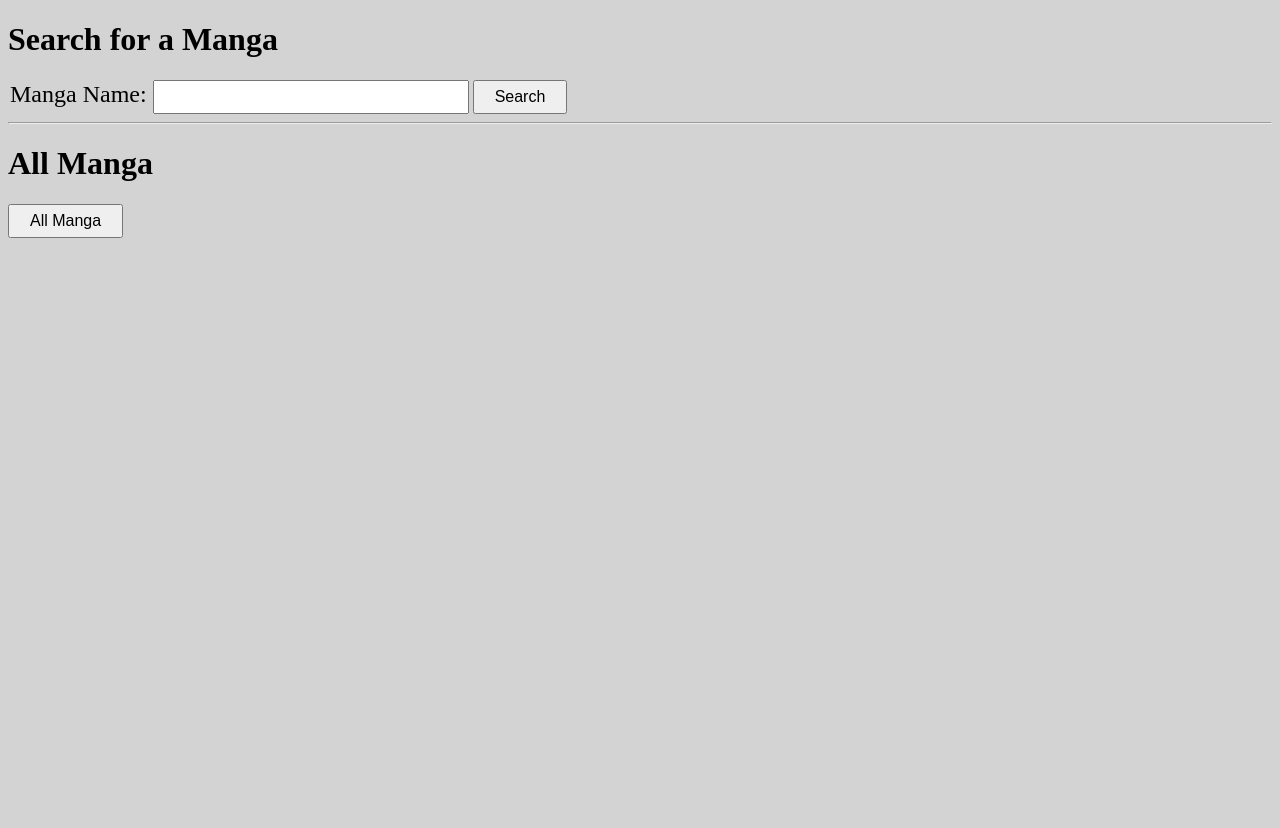
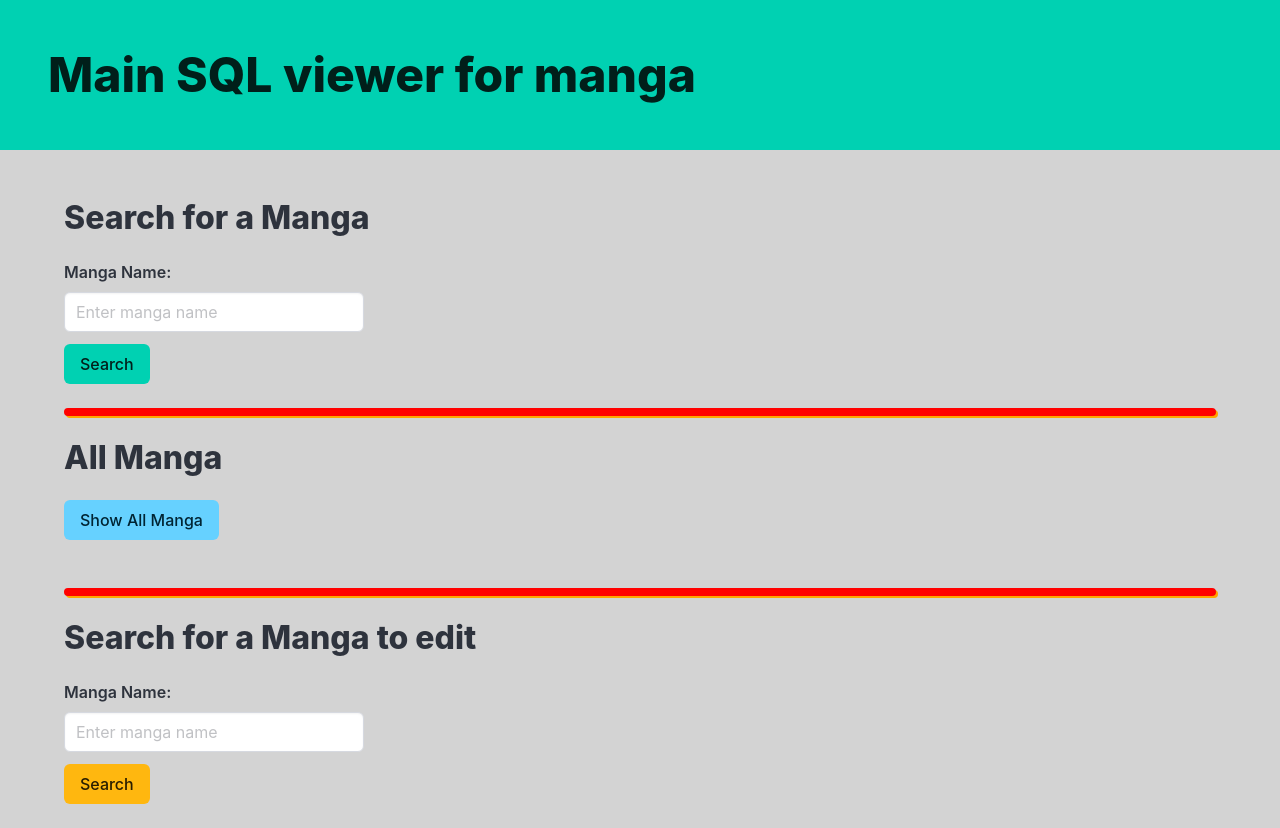
Before and after one commit to yourzon/HomeAnime-web, a Flask app: page / in a window 1280 px wide. Before the commit the page ends 238 px from the top, so only its background shows below. Run offline with Flask 3, Linux system fonts and the light colour scheme; some libraries are stand-ins or nearby versions.

Commit message:
-remove old app -added static custom css folder -add static js folder -redid html template to use bulma css more -added static image in case api get no image -all_manga template use different table -manga template show with a card - app.py: - added more task todo - redid get_image_url to be entry point for image - added other route for manga from all manga

```diff
--- a/app.py
+++ b/app.py
@@ -13,19 +13,28 @@ app.config['MYSQL_PASSWORD'] = 'password'
 app.config['MYSQL_DB'] = 'mangaweb'
 
 mysql = MySQL(app)
+static_image = "/static/images/no_image.png"
 
 #TODO:
-#- Add filtering to the table in all_manga.html (javascript)
-#- Add skin to manga.html and index.html (pure css or bootstrap?)
+#- Add skin to manga.html and index.html (pure css or bootstrap?) more needed
 #- Cleanup backend python
+#- add a way to edit SQL entry (later)
+#- add more comment to js and python code
+#- make SQL connexion using os variable
+#- make SQL command more streamline
 #-
 
 def get_image_url(manga_id):
-    # API URL to get the chapter details (images)
+        # API URL to get the chapter details (images)
     url = f"https://api.mangadex.org/manga/{manga_id}"
 
-    # Fetch the data from the MangaDex API
-    response = requests.get(url)
+    try:
+        # Fetch the data from the MangaDex API
+        response = requests.get(url)
+        response.raise_for_status()  # Raise an HTTPError for bad responses (4xx and 5xx)
+    except requests.exceptions.RequestException as e:
+        return static_image
+
     manga_data = response.json()
 
     for relationship in manga_data['data']['relationships']:
@@ -33,7 +42,7 @@ def get_image_url(manga_id):
             cover_art_id = relationship['id']
             break
 
-    if cover_art_id:
+    try:
         cover_url = f"https://api.mangadex.org/cover/{cover_art_id}"
         response = requests.get(cover_url)
         cover_response = response.json()
@@ -41,9 +50,12 @@ def get_image_url(manga_id):
 
         base_url = "https://uploads.mangadex.org/covers"
         full_image_url = f"{base_url}/{manga_id}/{file_name}.256.jpg"
-    return full_image_url
 
+        proxy_url = url_for('proxy_image', manga_id=manga_id) +f"?image_url={full_image_url}"
 
+        return proxy_url
+    except requests.exceptions.RequestException as e:
+        return f"Error fetching image: {e}", 500
 
 
 @app.route('/')
@@ -69,23 +81,45 @@ def search_manga():
     MangaRow = namedtuple("MangaRow", columns)
     manga = MangaRow(*row)
 
-    # Use a proxy URL for the image
-    proxy_url = url_for('proxy_image', manga_id=manga.id_manga)
+    image_url = get_image_url(manga.id_manga)
 
     # Render the manga page with the proxy URL
-    return render_template('manga.html', manga=manga, image_url=proxy_url)
+    return render_template('manga.html', manga=manga, image_url=image_url)
+
+
+@app.route('/manga/<manga_id>')
+def manga_details(manga_id):
+
+    # Fetch manga details by ID from the database
+    cursor = mysql.connection.cursor()
+    cursor.execute("SELECT * FROM manga WHERE id_manga = %s", (manga_id,))
+    row = cursor.fetchone()
+
+    if not row:
+        cursor.close()
+        return "Manga not found."
+
+    # Get column names from the cursor
+    columns = [col[0] for col in cursor.description]
+    cursor.close()
+
+    # Create a namedtuple based on the column names and return the data
+    MangaRow = namedtuple("MangaRow", columns)
+    manga = MangaRow(*row)
+
+    image_url = get_image_url(manga_id)
+
+    return render_template('manga.html', manga=manga, image_url=image_url)
 
 
 @app.route('/proxy-image/<manga_id>')
 def proxy_image(manga_id):
-    # Logic to fetch the image URL for the given manga ID
-    full_image_url = get_image_url(manga_id)
-    if not full_image_url:
-        return "Image not found.", 404
+    # fetch image_url from url paramater
+    image_url = request.args.get('image_url')
 
     try:
         # Fetch the image from the URL
-        response = requests.get(full_image_url, stream=True)
+        response = requests.get(image_url, stream=True)
         response.raise_for_status()  # Raise an HTTPError for bad responses (4xx and 5xx)
 
         # Serve the image through the proxy
@@ -95,6 +129,7 @@ def proxy_image(manga_id):
         )
     except requests.exceptions.RequestException as e:
         return f"Error fetching image: {e}", 500
+
 
 @app.route('/all', methods=['POST'])
 def show_all_manga():
@@ -110,7 +145,7 @@ def show_all_manga():
     all_manga = [MangaRows(*row) for row in rows]
 
     # Render a template to show all manga
-    return render_template('all_manga.html', manga_list=all_manga)
+    return render_template('all_manga.html', manga_list=all_manga, columns=columns)
 
 if __name__ == '__main__':
     app.run(debug=True)
--- /dev/null
+++ b/static/custom-css/index.css
@@ -0,0 +1,12 @@
+body {
+    background-color: lightgray;
+}
+.container {
+    margin-top: 50px;
+    min-height: 600px;
+}
+hr.custom {
+    border: 4px solid red;
+    border-radius: 5px;
+    box-shadow:2px 2px 0px orange;
+}
--- a/templates/index.html
+++ b/templates/index.html
@@ -3,25 +3,64 @@
 <head>
     <meta charset="UTF-8">
     <meta name="viewport" content="width=device-width, initial-scale=1.0">
-    <title>Main SQL viewer</title>
-    <style>
-        body {
-            background-color: lightgray;
-        }
-    </style>
+    <title>Main SQL Viewer</title>
+    <!-- Link to Bulma CSS -->
+    <link rel="stylesheet" href="{{ url_for('static', filename='bulma/css/bulma.css') }}">
+    <link rel="stylesheet" href="{{ url_for('static', filename='custom-css/index.css') }}">
+
 </head>
 <body>
-    <h1>Search for a Manga</h1>
-    <form method="POST" action="/search">
-        <label for="manga_name" style="padding: 2px; font-size: 24px;">Manga Name:</label>
-        <input type="text" id="manga_name" name="manga_name" required style="padding: 6px; font-size: 16px; width: 300px;">
-        <button type="submit" style="padding: 6px 20px; font-size: 16px;">Search</button>
+       <!-- Header -->
+    <section class="hero is-primary">
+        <div class="hero-body">
+            <h1 class="title is-size-1">Main SQL viewer for manga</h1>
+        </div>
+    </section>
 
-    </form>
-    <hr>
-    <h1>All Manga</h1>
-    <form method ="POST" action="/all">
-        <button type="submit" style="padding: 6px 20px; font-size: 16px;">All Manga</button>
-      </a>
+    <div class="container">
+        <!-- Manga Search Form -->
+        <h1 class="title is-3">Search for a Manga</h1>
+        <form method="POST" action="/search">
+            <div class="field">
+                <label for="manga_name" class="label">Manga Name:</label>
+                <div class="control">
+                    <input type="text" id="manga_name" name="manga_name" class="input" required placeholder="Enter manga name" style="width: 300px;">
+                </div>
+            </div>
+            <div class="control">
+                <button type="submit" class="button is-primary">Search</button>
+            </div>
+        </form>
+
+        <hr class="custom">
+
+        <!-- All Manga Button -->
+        <h1 class="title is-3">All Manga</h1>
+        <form method="POST" action="/all">
+            <div class="control">
+                <button type="submit" class="button is-info">Show All Manga</button>
+            </div>
+        </form>
+
+        <br>
+        <hr class="custom">
+
+        <!-- Manga Search Form for editing -->
+        <h1 class="title is-3">Search for a Manga to edit</h1>
+        <form method="POST" action="/edit">
+            <div class="field">
+                <label for="manga_name" class="label">Manga Name:</label>
+                <div class="control">
+                    <input type="text" id="manga_name" name="manga_name" class="input" required placeholder="Enter manga name" style="width: 300px;">
+                </div>
+            </div>
+            <div class="control">
+                <button type="submit" class="button is-warning">Search</button>
+            </div>
+        </form>
+
+        <br>
+
+    </div>
 </body>
 </html>
```
Also changed, not shown: api.py (deleted, +0 -13 lines), static/custom-css/manga-card.css (added, +26 -0 lines), static/js/all-manga.js (added, +52 -0 lines), static/js/manga.js (added, +24 -0 lines), templates/all_manga.html (+30 -17 lines), templates/manga.html (+51 -25 lines), static/images/no_image.png (added).
